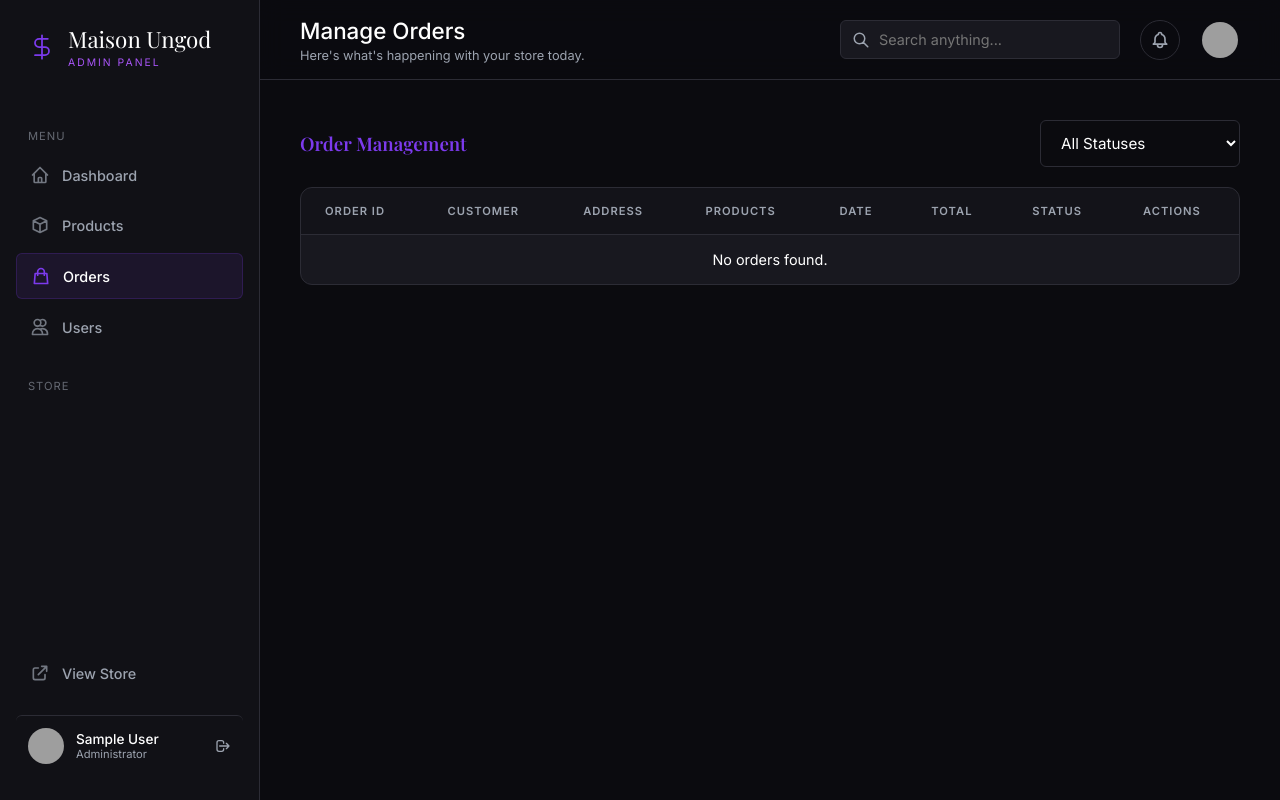
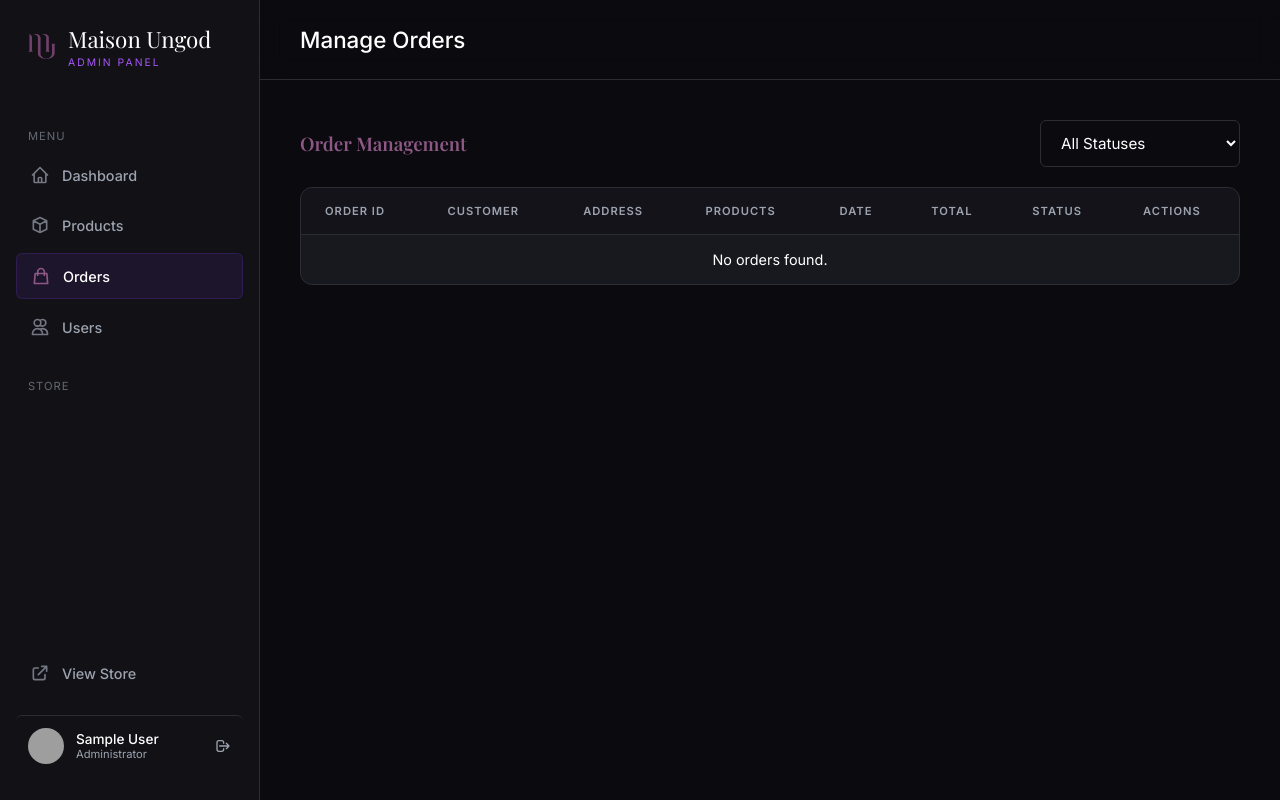
Before and after one commit to Bobijy/WEBDEV, a PHP site: page /admin/orders.php in a window 1280 px wide. Run offline with PHP 8.4, Linux system fonts and the light colour scheme; the visitor is signed in with stand-in values (Sample User, id 1); data that the repository does not hold is empty; some web fonts are replaced; grey boxes are pictures that could not be loaded.

Commit message:
update admin UI elements

```diff
--- a/account.php
+++ b/account.php
@@ -220,7 +220,10 @@ $socials = [
                         <?php if(empty($user['phone'])): ?>
                             <button type="button" class="text-link" onclick="openChangeFieldModal('phone', '')">Add</button>
                         <?php else: ?>
-                            <span class="form-text" style="color: var(--text-light);">**********<?= htmlspecialchars(substr($user['phone'], -2)) ?></span>
+                            <span class="form-text" style="color: var(--text-light); display: inline-flex; align-items: center;">
+                                <span style="transform: translateY(-1px); letter-spacing: 2px; margin-right: 2px;">**********</span>
+                                <span><?= htmlspecialchars(substr($user['phone'], -2)) ?></span>
+                            </span>
                             <button type="button" class="text-link" onclick="openChangeFieldModal('phone', '<?= htmlspecialchars($user['phone']) ?>')">Change</button>
                         <?php endif; ?>
                     </div>
--- a/admin/css/admin.css
+++ b/admin/css/admin.css
@@ -5,7 +5,7 @@
     --bg-panel: #18181F;
     --border-color: #2C2C35;
 
-    --accent: #7C3AED;
+    --accent: #8E5886;
     --accent-hover: #A855F7;
     --accent-gold: #D4AF37;
 
@@ -907,8 +907,6 @@ body {
 .admin-modal-overlay {
     position: fixed;
     inset: 0;
-    background: rgba(0, 0, 0, 0.8);
-    backdrop-filter: blur(12px);
     z-index: 1000;
     opacity: 0;
     visibility: hidden;
--- a/admin/includes/header.php
+++ b/admin/includes/header.php
@@ -29,7 +29,7 @@ $admin_name = $_SESSION['first_name'] ?? 'Admin';
     <!-- SIDEBAR -->
     <aside class="admin-sidebar" id="adminSidebar">
         <div class="sidebar-brand">
-            <svg xmlns="http://www.w3.org/2000/svg" width="28" height="28" viewBox="0 0 24 24" fill="none" stroke="currentColor" stroke-width="1.5" stroke-linecap="round" stroke-linejoin="round"><path d="M12 2v20M17 5H9.5a3.5 3.5 0 0 0 0 7h5a3.5 3.5 0 0 1 0 7H6"/></svg>
+            <img src="../assets/logo/logo.png" width="28" height="28" alt="Logo" style="object-fit: contain;">
             <div>
                 Maison Ungod
                 <span class="sidebar-brand-subtitle">Admin Panel</span>
@@ -84,28 +84,10 @@ $admin_name = $_SESSION['first_name'] ?? 'Admin';
                     <svg xmlns="http://www.w3.org/2000/svg" width="24" height="24" fill="none" viewBox="0 0 24 24" stroke="currentColor"><path stroke-linecap="round" stroke-linejoin="round" stroke-width="2" d="M4 6h16M4 12h16M4 18h16"/></svg>
                 </button>
                 <div class="top-nav-title" id="pageTitle">Admin Panel</div>
-                <div class="top-nav-subtitle" id="pageSubtitle">Here's what's happening with your store today.</div>
             </div>
 
-            <div class="top-nav-right" style="position:relative;">
-                <div class="search-bar" style="position:relative;">
-                    <svg xmlns="http://www.w3.org/2000/svg" fill="none" viewBox="0 0 24 24" stroke="currentColor"><path stroke-linecap="round" stroke-linejoin="round" stroke-width="2" d="M21 21l-6-6m2-5a7 7 0 11-14 0 7 7 0 0114 0z"/></svg>
-                    <input type="text" id="globalSearchInput" placeholder="Search anything...">
-                    <div id="searchResults" class="search-results-dropdown" style="display:none;"></div>
-                </div>
-                <div style="position:relative;">
-                    <button class="icon-btn" id="notifBtn">
-                        <svg xmlns="http://www.w3.org/2000/svg" width="20" height="20" fill="none" viewBox="0 0 24 24" stroke="currentColor"><path stroke-linecap="round" stroke-linejoin="round" stroke-width="2" d="M15 17h5l-1.405-1.405A2.032 2.032 0 0118 14.158V11a6.002 6.002 0 00-4-5.659V5a2 2 0 10-4 0v.341C7.67 6.165 6 8.388 6 11v3.159c0 .538-.214 1.055-.595 1.436L4 17h5m6 0v1a3 3 0 11-6 0v-1m6 0H9"/></svg>
-                        <span class="notification-badge" id="notifBadge" style="display:none;">0</span>
-                    </button>
-                    <div id="notifDropdown" class="notif-dropdown" style="display:none;">
-                        <div class="notif-header">Notifications</div>
-                        <div id="notificationList" class="notif-list">
-                            <div style="padding: 1rem; text-align: center; color: var(--text-muted);">Loading...</div>
-                        </div>
-                    </div>
-                </div>
-                <img src="../assets/user-placeholder.jpg" alt="Avatar" class="nav-avatar" onerror="this.src='https://ui-avatars.com/api/?name=Admin&background=18181F&color=7C3AED'">
+            <div class="top-nav-right" style="position:relative; display: flex; align-items: center; gap: 24px;">
+                <!-- Links removed as per user request -->
             </div>
         </nav>
 
--- a/admin/js/admin.js
+++ b/admin/js/admin.js
@@ -392,8 +392,7 @@
             const formData = new FormData(orderForm);
             const data = await apiCall('update_order_status', 'POST', formData);
             if (data && data.success) {
-                orderModal.classList.remove('open');
-                orderOverlay.classList.remove('open');
+                closeOrderModal();
                 fetchOrders();
             } else {
                 alert(data ? data.message : 'Error updating order');
```
